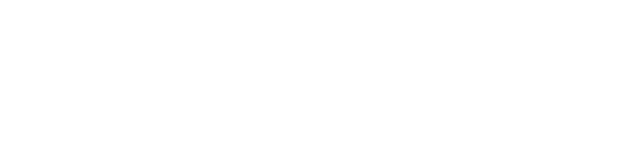
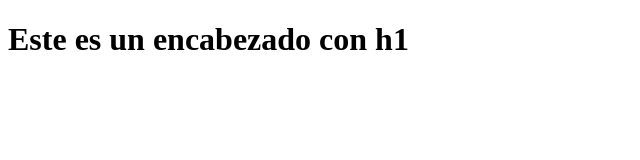
Before and after one commit to blorsito/live_class, a plain HTML site: page index.html in a window 1280 px wide. Shown: the whole page, without its empty margins (0-640 px from the left). Drawn offline with Linux system fonts and the light colour scheme.

Commit message:
Add README.md file and add header in body.

```diff
--- a/index.html
+++ b/index.html
@@ -7,6 +7,6 @@
     <title>Este es mi primer commit en Git</title>
 </head>
 <body>
-
+    <h1>Este es un encabezado con h1</h1>
 </body>
 </html>
```
Also changed, not shown: 1 other file.
